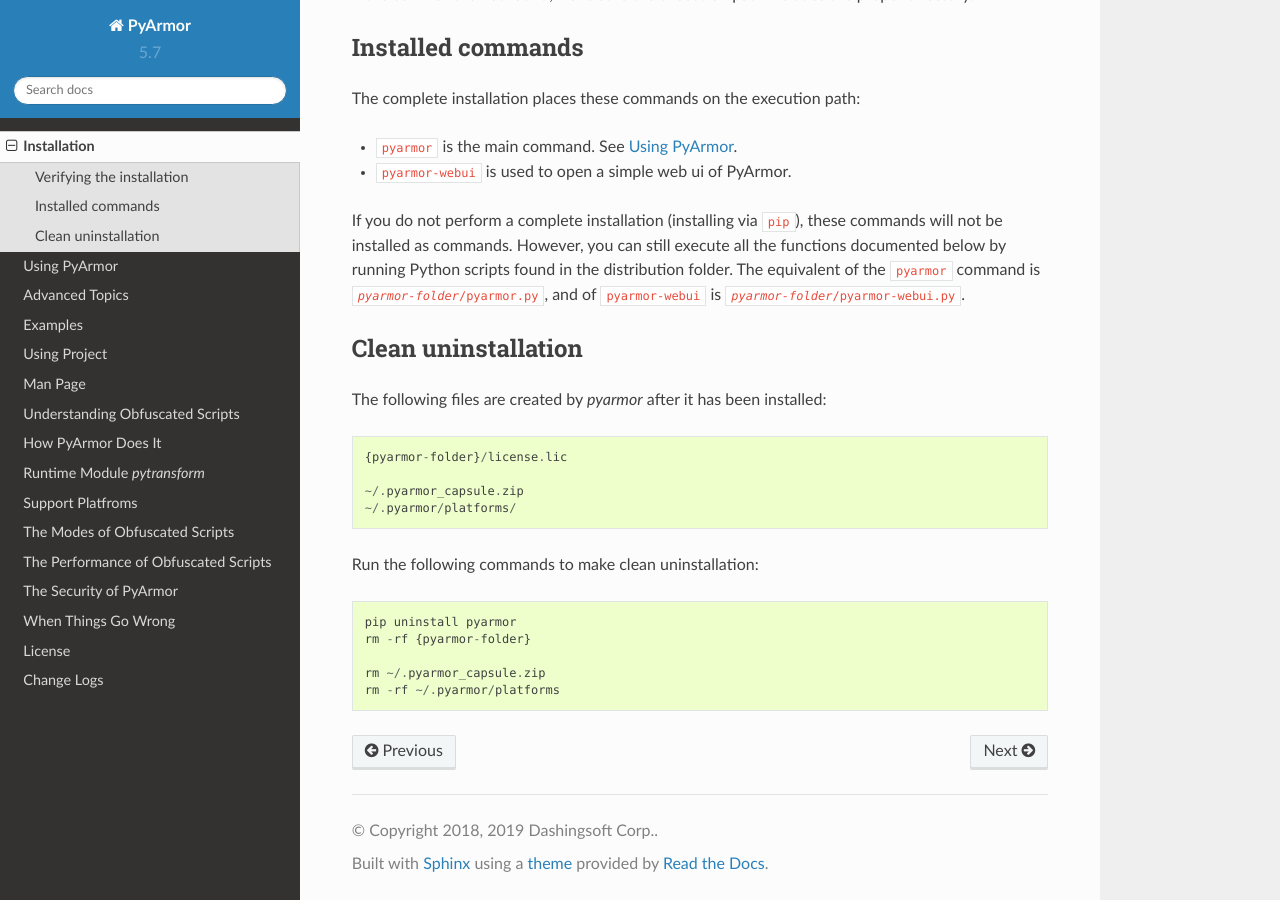
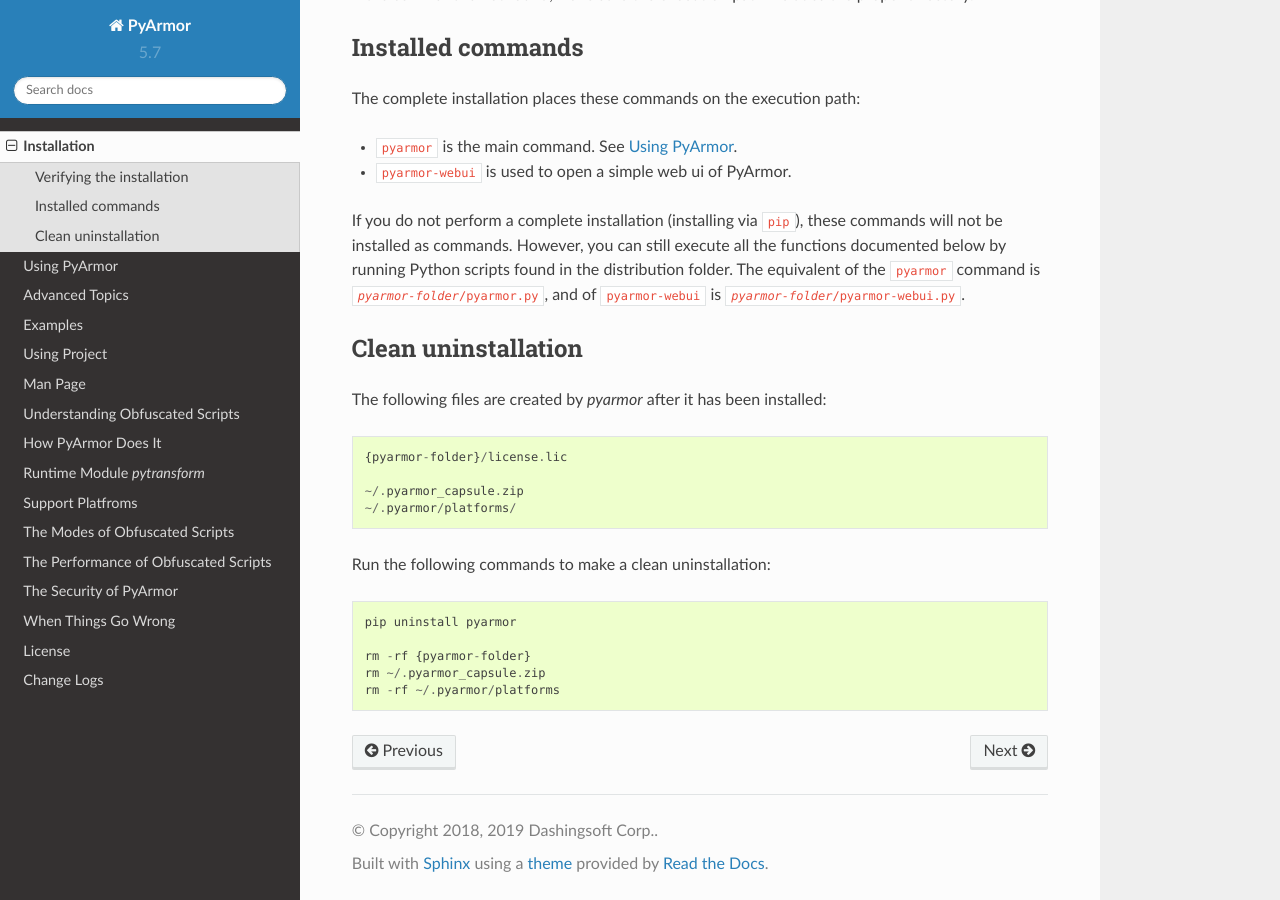
Before and after one commit to dashingsoft/pyarmor, a Sphinx documentation site: the page built from docs/installation.rst, in a window 1280 px wide and 900 px high, scrolled down 675 px. Built offline with Sphinx 7.4.7 and the Read the Docs theme 2.0.0, drawn with Linux system fonts in a browser that asks for light colours.

Commit message:
Refine format

```diff
--- a/docs/installation.rst
+++ b/docs/installation.rst
@@ -49,11 +49,11 @@
     ~/.pyarmor_capsule.zip
     ~/.pyarmor/platforms/
 
-Run the following commands to make clean uninstallation::
+Run the following commands to make a clean uninstallation::
 
     pip uninstall pyarmor
+
     rm -rf {pyarmor-folder}
-
     rm ~/.pyarmor_capsule.zip
     rm -rf ~/.pyarmor/platforms
 
```
